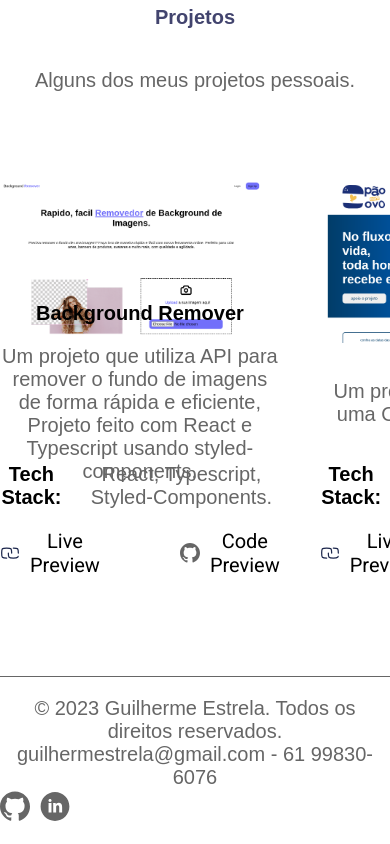
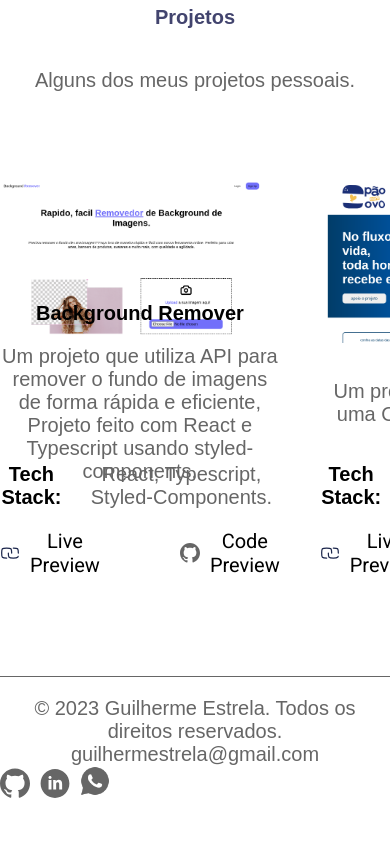
Before and after one commit to guiestrela/portfolioWebDev, a React (Vite) app: page / in a window 390 px wide. Shown: the part 1533-2377 px from the top of the page. After the commit the page ends 2354 px from the top, so only its background shows below. Built offline with nearby package versions, Linux system fonts and the light colour scheme.

Commit message:
feat(Footer): Add WhatsApp contact link
- Added WhatsApp icon and link to footer.
- Removed phone number from footer text.
- Improved footer layout.
- Added whatsapp-50.png icon.
- Updated footer component.

```diff
--- a/src/assets/components/Footer/index.tsx
+++ b/src/assets/components/Footer/index.tsx
@@ -1,7 +1,8 @@
+import { DivContainerText, DivFlex, DivFlexLogo, Img, Link, Texto } from "../../../uiKit";
 
 import gitlogo from "../../icons/gitIconGrey.svg";
 import linkedinlogo from "../../icons/linkedinIconGrey.svg";
-import { DivContainerText, DivFlex, DivFlexLogo, Img, Link, Texto } from "../../../uiKit";
+import whatsapplogo from "../../icons/whatsapp-50.png";
 
 function Footer() {
     return (
@@ -42,7 +43,7 @@ function Footer() {
                             fontweight="400"
                             fontfamily="Roboto"
                             textalign="center">
-                            guilhermestrela@gmail.com - 61 99830-6076
+                            guilhermestrela@gmail.com
                         </Texto>
                         <DivFlexLogo
                         gap="10px"
@@ -56,6 +57,14 @@ function Footer() {
                             target="_blank">
                             <Img src={linkedinlogo} />
                         </Link>
+                        <Link
+                            href="https://wa.me/5561998306076"
+                            target="_blank">
+                            <Img
+                                width="30px"
+                                height="30px"
+                                src={whatsapplogo} />
+                        </Link>
                     </DivFlexLogo>
                     </DivContainerText>
                 </DivFlex>
```
Also changed, not shown: src/assets/icons/whatsapp-50.png (added).
